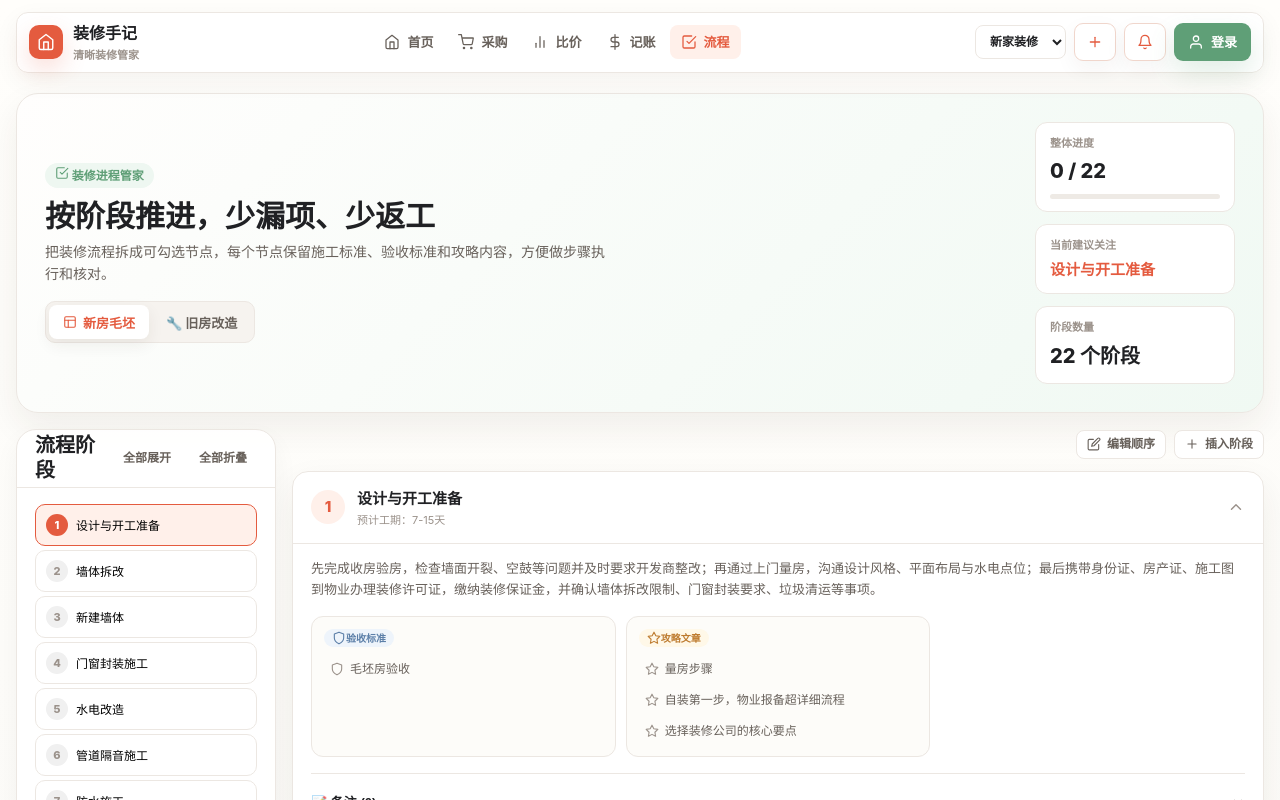
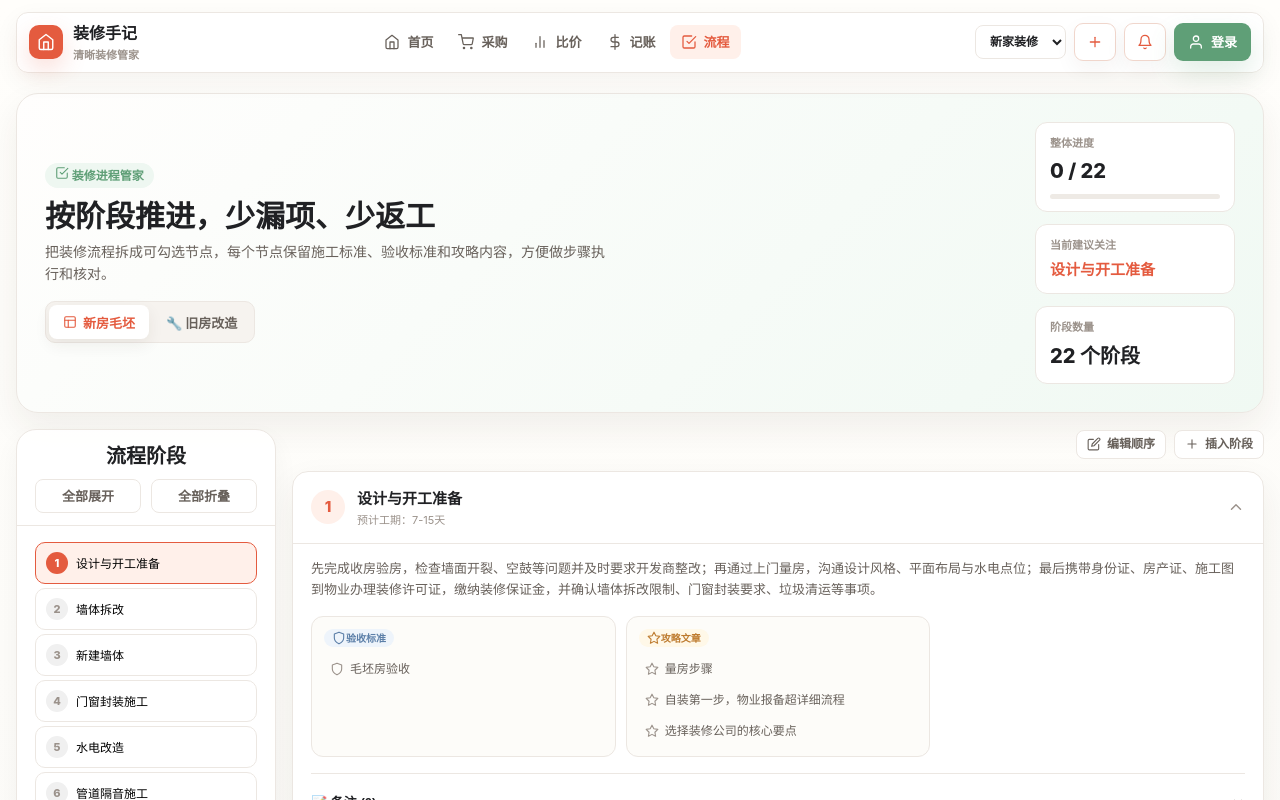
Before and after one commit to fenghuo1943/zhuangxiu, a React (Vite) app in the folder frontend/: page /flow in a window 1280 px wide. Shown: the top 800 px of the page. Built offline with nearby package versions, Linux system fonts and the light colour scheme.

Commit message:
流程阶段显示优化

```diff
--- a/frontend/src/styles/components.css
+++ b/frontend/src/styles/components.css
@@ -262,6 +262,32 @@
 .card-title-row h3 { font-size: 15px; font-weight: 600; }
 .card-subtitle { font-size: 11px; color: var(--fresh-subtle); font-weight: 650; }
 .card-header-actions { display: flex; align-items: center; gap: 8px; }
+.flow-aside .card-hd {
+  flex-direction: column;
+  align-items: center;
+  gap: 10px;
+  padding-top: 14px;
+  padding-bottom: 12px;
+}
+.flow-aside .card-hd .card-header-actions {
+  width: 100%;
+}
+.flow-aside .card-header-actions {
+  justify-content: center;
+  gap: 10px;
+}
+.flow-aside .card-header-actions .btn {
+  flex: 1;
+  justify-content: center;
+  border: 1px solid var(--fresh-line);
+  background: #fff;
+  padding: 7px 0;
+  font-size: 13px;
+}
+.flow-aside .card-header-actions .btn:hover {
+  border-color: var(--fresh-coral);
+  color: var(--fresh-coral);
+}
 .more-link { font-size: 12px; color: var(--fresh-coral); font-weight: 650; text-decoration: none; white-space: nowrap; }
 .more-link:hover { text-decoration: underline; }
 
```
